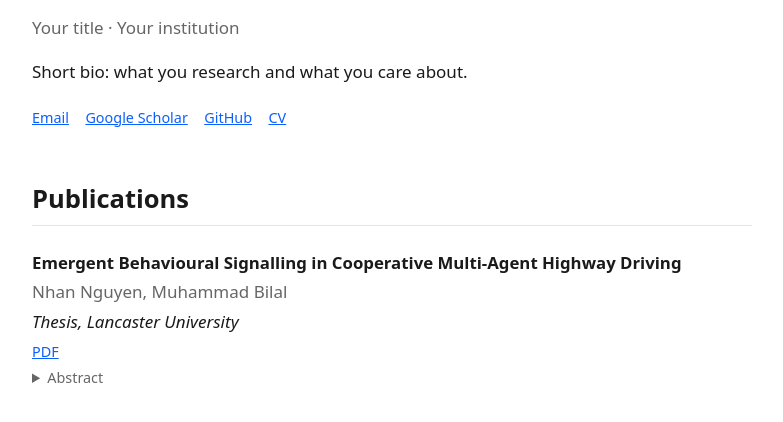
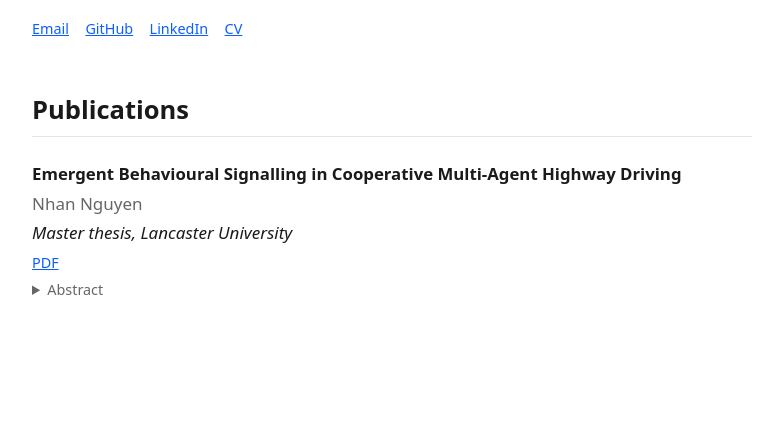
Before and after one commit to hiimnhan/hiimnhan.github.io, a plain HTML site: page index.html in a window 1280 px wide. Shown: the part 102-524 px from the top of the page, without its empty margins (248-1031 px from the left). Drawn offline with Linux system fonts and the light colour scheme.

Commit message:
Add CV and update page details
Co-Authored-By: Claude Sonnet 5.5 <noreply@anthropic.com>

```diff
--- a/index.html
+++ b/index.html
@@ -3,7 +3,7 @@
 <head>
 <meta charset="utf-8">
 <meta name="viewport" content="width=device-width,initial-scale=1">
-<title>Nhan Nguyen — Research</title>
+<title>Nhan Nguyen</title>
 <meta name="description" content="Research papers by Nhan Nguyen">
 <style>
   :root { --bg:#fff; --fg:#1a1a1a; --muted:#666; --accent:#0b5fff; --line:#e5e5e5; }
@@ -26,12 +26,13 @@
 <body>
 <main>
   <h1>Nhan Nguyen</h1>
-  <p class="muted">Your title · Your institution</p>
-  <p>Short bio: what you research and what you care about.</p>
+  <!-- <p class="muted">Your title · Your institution</p> -->
+  <!-- <p>Short bio: what you research and what you care about.</p> -->
   <p class="links">
-    <a href="mailto:you@example.com">Email</a>
-    <a href="https://scholar.google.com/">Google Scholar</a>
-    <a href="https://github.com/">GitHub</a>
+    <a href="mailto:vinhnhan1999bc@gmail.com">Email</a>
+    <!-- <a href="https://scholar.google.com/">Google Scholar</a> -->
+    <a href="https://github.com/hiimnhan">GitHub</a>
+    <a href="https://linkedin.com/in/nhanncv">LinkedIn</a>
     <a href="cv.pdf">CV</a>
   </p>
 
@@ -45,8 +46,8 @@
 const papers = [
   {
     title: "Emergent Behavioural Signalling in Cooperative Multi-Agent Highway Driving",
-    authors: "Nhan Nguyen, Muhammad Bilal",
-    venue: "Thesis, Lancaster University",
+    authors: "Nhan Nguyen",
+    venue: "Master thesis, Lancaster University",
     abstract: "Autonomous highway driving is a multi-agent coordination problem in which every vehicle carries a private behavioural type that others cannot observe directly. This thesis formulates cooperative multi-agent highway driving as a repeated signalling game over a small discrete vocabulary of behaviourally grounded tokens whose meanings are not pre-assigned. It then asks whether communication emerges among the agents at all, and in what sense. The agents are trained using multi-agent reinforcement learning and the signalling channel is probed with evaluation-time interventions that separately disturb the token, the neighbour kinematics, and their binding. Communication does emerge, not in the form standard information metrics are designed to register, but through what we call convention-of-use. The token carries almost no information about a driver's hidden type. Nevertheless, corrupting the binding between token and behaviour raises the collision rate by 65 to 86%, depending on how the binding is broken. In this experiment, the active interventions revealed a dependence on the channel that the passive metrics did not register. This suggests that evaluations of emergent communication, and audits of connected-driving systems, should test the binding between message and behaviour directly rather than rely on measured informativeness alone.",
     links: { PDF: "papers/Emergent%20Behavioural%20Signalling%20in%20Cooperative%20Multi-Agent%20Highway%20Driving.pdf" }
   },
```
Also changed, not shown: 1 other file.
